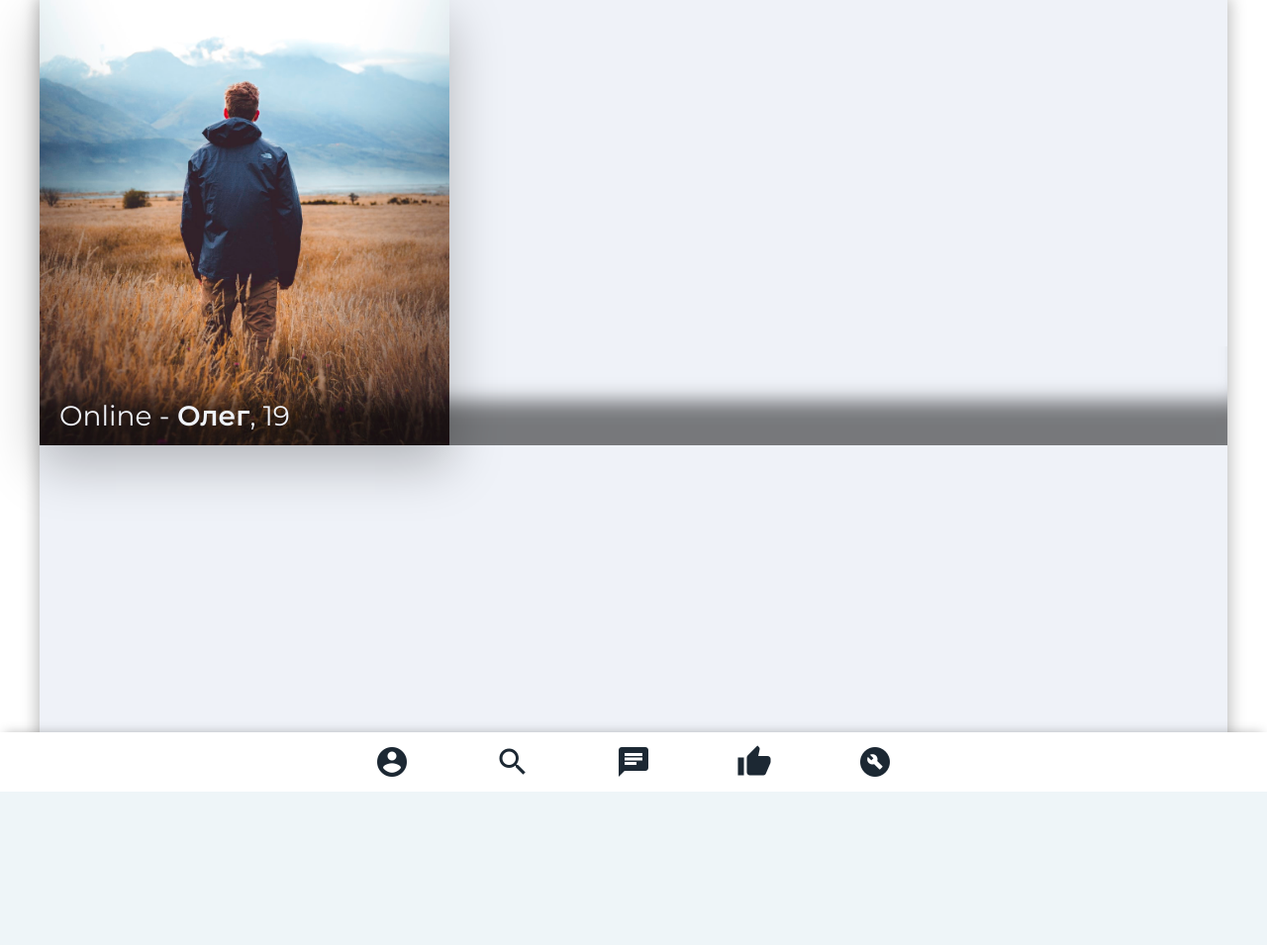
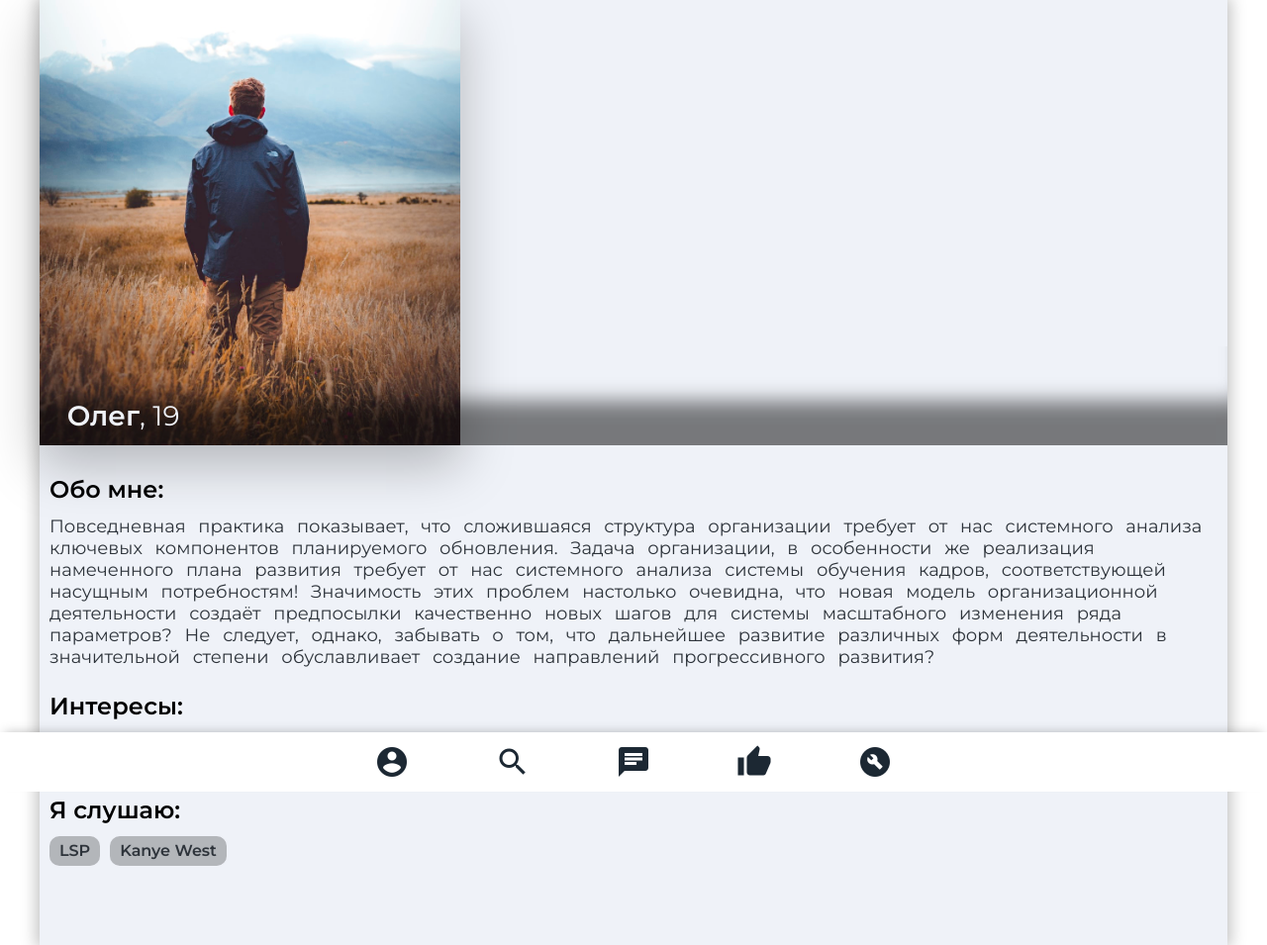
Before and after one commit to thtrvdnl/vbar, a Django app: template template/index.html in a window 1280 px wide. Shown: the whole page at 99% size. Before the commit the page ends 800 px from the top, so only its background shows below. Run offline with Django 3.2, Linux system fonts and the light colour scheme; the template is opened without the code that fills it, so the values that code supplies are empty.

Commit message:
Base user page layout looks good, btns todo

```diff
--- a/template/css/style.css
+++ b/template/css/style.css
@@ -34,7 +34,6 @@ h6 {
 
 p {
   font-weight: 200;
-  font-style: italic;
 }
 
 .menu {
@@ -110,7 +109,7 @@ p {
 .main .avatar {
   width: 100%;
   height: 450px;
-  max-width: 414px;
+  max-width: 425px;
   -o-object-fit: cover;
      object-fit: cover;
   -o-object-position: 50% 50%;
@@ -140,17 +139,83 @@ p {
   display: inline-block;
 }
 
+.main .person-about {
+  font-size: 18px;
+  color: #2e343b;
+  word-spacing: 8px;
+}
+
+.main .person-chips {
+  width: 100%;
+  display: -webkit-box;
+  display: -ms-flexbox;
+  display: flex;
+  -webkit-box-orient: horizontal;
+  -webkit-box-direction: normal;
+      -ms-flex-flow: row wrap;
+          flex-flow: row wrap;
+}
+
+.main .person-item {
+  height: 30px;
+  display: -webkit-box;
+  display: -ms-flexbox;
+  display: flex;
+  -webkit-box-align: center;
+      -ms-flex-align: center;
+          align-items: center;
+  -webkit-box-pack: center;
+      -ms-flex-pack: center;
+          justify-content: center;
+  background-color: rgba(0, 0, 0, 0.25);
+  border-radius: 10px;
+  padding: 0 10px;
+  -webkit-user-select: none;
+     -moz-user-select: none;
+      -ms-user-select: none;
+          user-select: none;
+  white-space: nowrap;
+  margin: 0 10px 10px 0;
+}
+
+.main .person-item-text {
+  font-size: 16px;
+  font-weight: 600;
+  line-height: 30px;
+  color: #2e343b;
+}
+
 .main-body {
-  display: none;
+  width: 100%;
+  padding: 30px 10px 70px;
+  display: -webkit-box;
+  display: -ms-flexbox;
+  display: flex;
+  -webkit-box-orient: vertical;
+  -webkit-box-direction: normal;
+      -ms-flex-flow: column nowrap;
+          flex-flow: column nowrap;
+}
+
+.main-body .section {
+  margin-bottom: 24px;
+}
+
+.main-body .section:last-child {
+  margin-bottom: 0;
+}
+
+.main-body .section-title {
+  font-size: 24px;
+  margin-bottom: 0.5em;
 }
 
 .wrapper {
   position: relative;
   background-color: #eff2f8;
   min-width: 320px;
-  height: 100vh;
+  min-height: 100vh;
   max-width: 1200px;
-  max-height: 100vh;
   margin: 0 auto;
   -webkit-box-shadow: 0 0 15px 3px rgba(0, 0, 0, 0.25);
           box-shadow: 0 0 15px 3px rgba(0, 0, 0, 0.25);
--- a/template/index.html
+++ b/template/index.html
@@ -13,33 +13,40 @@
         <div class="avatar-wrapper">
           <img src="./images/1.jpg" alt="Oleg" class="avatar" />
           <div class="person-wrapper">
-            <span class="person-status">Online - </span>
             <h2 class="person-name">&nbsp;Олег</h2>
             <span class="person-age">, 19</span>
           </div>
         </div>
         <div class="main-body">
+          <section class="section section-about">
+            <h4 class="section-title">Обо мне:</h4>
             <p class="person-about">
-            Lorem ipsum dolor sit amet consectetur adipisicing elit. Suscipit, modi dolorem nulla neque, ipsam voluptas
-            accusamus aspernatur distinctio deserunt eveniet nisi dolores velit eum odit adipisci minima reprehenderit
-            possimus optio vero iusto, animi mollitia blanditiis numquam! Mollitia, hic. Cupiditate ea vero, dicta nemo
-            natus quaerat illum repellat, iusto fugiat consequatur dolorem facilis deserunt possimus? Commodi cum amet,
-            quod nulla animi voluptatibus distinctio ullam magni aspernatur rerum tempore reiciendis voluptate modi
-            exercitationem sunt culpa dolorem necessitatibus atque, temporibus asperiores delectus ut? Fugiat harum
-            deleniti sunt alias! Dicta culpa blanditiis labore praesentium sed quod facere eum quaerat, adipisci ipsa,
-            voluptate nam atque.
+              Повседневная практика показывает, что сложившаяся структура организации требует от нас системного анализа
+              ключевых компонентов планируемого обновления. Задача организации, в особенности же реализация намеченного
+              плана развития требует от нас системного анализа системы обучения кадров, соответствующей насущным
+              потребностям! Значимость этих проблем настолько очевидна, что новая модель организационной деятельности
+              создаёт предпосылки качественно новых шагов для системы масштабного изменения ряда параметров? Не следует,
+              однако, забывать о том, что дальнейшее развитие различных форм деятельности в значительной степени
+              обуславливает создание направлений прогрессивного развития?
             </p>
+          </section>
+          <section class="section section-interests">
+            <h4 class="section-title">Интересы:</h4>
             <ul class="person-chips person-tags">
-            <li class="person-item person-item-tags"><span class="person-itemt-tags-text">Football</span></li>
-            <li class="person-item person-item-tags"><span class="person-itemt-tags-text">CS:GO</span></li>
-            <li class="person-item person-item-tags"><span class="person-itemt-tags-text">Sport</span></li>
-            <li class="person-item person-item-tags"><span class="person-itemt-tags-text">Cars</span></li>
-            <li class="person-item person-item-tags"><span class="person-itemt-tags-text">IT</span></li>
+              <li class="person-item person-item-tags"><span class="person-item-text">Football</span></li>
+              <li class="person-item person-item-tags"><span class="person-item-text">CS:GO</span></li>
+              <li class="person-item person-item-tags"><span class="person-item-text">Sport</span></li>
+              <li class="person-item person-item-tags"><span class="person-item-text">Cars</span></li>
+              <li class="person-item person-item-tags"><span class="person-item-text">IT</span></li>
             </ul>
+          </section>
+          <section class="section section-music">
+            <h4 class="section-title">Я слушаю:</h4>
             <ul class="person-chips person-music">
-            <li class="person-item person-item-music"><span class="person-item-music-text">LSP</span></li>
-            <li class="person-item person-item-music"><span class="person-item-music-text">Kanye West</span></li>
+              <li class="person-item person-item-music"><span class="person-item-text">LSP</span></li>
+              <li class="person-item person-item-music"><span class="person-item-text">Kanye West</span></li>
             </ul>
+          </section>
         </div>
       </main>
       <nav id="menu" class="menu">
--- a/template/scss/_gallery.scss
+++ /dev/null
@@ -1,17 +0,0 @@
-.gallery {
-  width: 100%;
-  display: flex;
-  justify-content: center;
-
-  &-item {
-    display: flex;
-    height: $maxImageHeight;
-  }
-
-  &-img {
-    width: 100%;
-    max-width: $maxImageWidth;
-    object-fit: cover;
-    object-position: 50% 50%;
-  }
-}
--- a/template/scss/_main.scss
+++ b/template/scss/_main.scss
@@ -24,13 +24,61 @@
       & > * {
         height: 80px;
         line-height: 120px;
-        font-size: 28px;
+        font-size: $xlFontSize;
         display: inline-block;
+      }
+    }
+
+    &-about {
+      font-size: $mFontSize;
+      color: $textDark;
+      word-spacing: 8px;
+    }
+
+    &-chips {
+      width: 100%;
+      display: flex;
+      flex-flow: row wrap;
+    }
+
+    &-item {
+      height: $tagHeight;
+      display: flex;
+      align-items: center;
+      justify-content: center;
+      background-color: $dark-25;
+      border-radius: 10px;
+      padding: 0 10px;
+      user-select: none;
+      white-space: nowrap;
+      margin: 0 10px 10px 0;
+
+      &-text {
+        font-size: $sFontSize;
+        font-weight: $bold;
+        line-height: $tagHeight;
+        color: $textDark;
       }
     }
   }
 
   &-body {
-    display: none;
+    width: 100%;
+    padding: 30px 10px 70px;
+    display: flex;
+    flex-flow: column nowrap;
+
+    .section {
+      margin-bottom: $lFontSize;
+
+      &:last-child {
+        margin-bottom: 0;
+      }
+
+      &-title {
+        font-size: $lFontSize;
+        margin-bottom: 0.5em;
+      }
+    }
   }
 }
--- a/template/scss/_menu.scss
+++ b/template/scss/_menu.scss
@@ -8,7 +8,7 @@
   display: flex;
   justify-content: center;
   align-items: center;
-  height: 60px;
+  height: $menuHeight;
   background-color: #fff;
   box-shadow: 0 -5px 10px -5px $dark-25;
 
@@ -30,7 +30,7 @@
     transition: background-color 0.133s ease-in-out;
 
     & > .material-icons {
-      font-size: $menuIconSize;
+      font-size: $xxlFontSize;
       color: $iconDark;
     }
 
@@ -41,7 +41,7 @@
   }
 
   &-item {
-    flex: 1 1 60px;
+    flex: 1 1 $menuHeight;
     height: 100%;
     margin: 0 10px 0 0;
     &:last-child {
--- a/template/scss/_reset.scss
+++ b/template/scss/_reset.scss
@@ -32,5 +32,4 @@ h6 {
 
 p {
   font-weight: 200;
-  font-style: italic;
 }
--- a/template/scss/_vars.scss
+++ b/template/scss/_vars.scss
@@ -1,14 +1,26 @@
-// ~~~VARS-START~~~
+// colors
 $mainBg: #eff2f8;
+$dark-60: rgba(0, 0, 0, 0.6);
+$dark-25: rgba(0, 0, 0, 0.25);
+$dark-10: rgba(0, 0, 0, 0.1);
+$iconDark: #1c2833;
+$textDark: #2e343b;
+
+// sizes
 $minWidth: 320px;
 $maxWidth: 1200px;
 $defHeight: 100vh;
-$dark-25: rgba(0, 0, 0, 0.25);
-$dark-10: rgba(0, 0, 0, 0.1);
-$menuIconSize: 36px;
-$iconDark: #1c2833;
-$textDark: #2e343b;
 $menuWidth: 600px;
+$menuHeight: 60px;
 $maxImageHeight: 450px;
-$maxImageWidth: 414px;
-// ~~~VARS-END~~~
+$maxImageWidth: 425px;
+$tagHeight: 30px;
+
+// fonts
+$sFontSize: 16px;
+$mFontSize: 18px;
+$lFontSize: 24px;
+$xlFontSize: 28px;
+$xxlFontSize: 36px;
+$light: 200;
+$bold: 600;
--- a/template/scss/style.scss
+++ b/template/scss/style.scss
@@ -8,9 +8,8 @@
   position: relative;
   background-color: $mainBg;
   min-width: $minWidth;
-  height: $defHeight;
+  min-height: $defHeight;
   max-width: $maxWidth;
-  max-height: $defHeight;
   margin: 0 auto;
   box-shadow: 0 0 15px 3px $dark-25;
 }
```
Also changed, not shown: 1 other file. Lines whose indentation alone changed are shown as unchanged.
